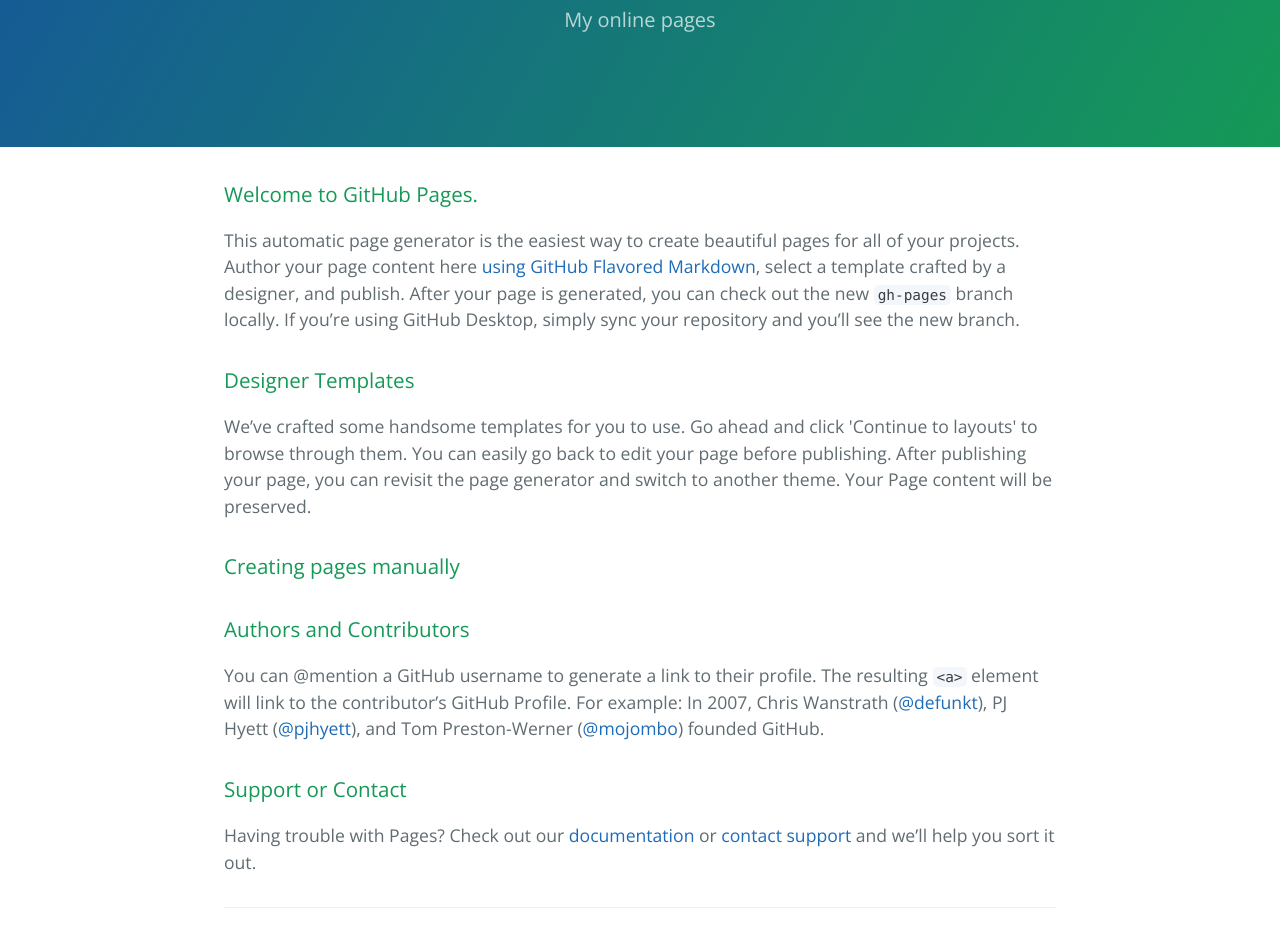
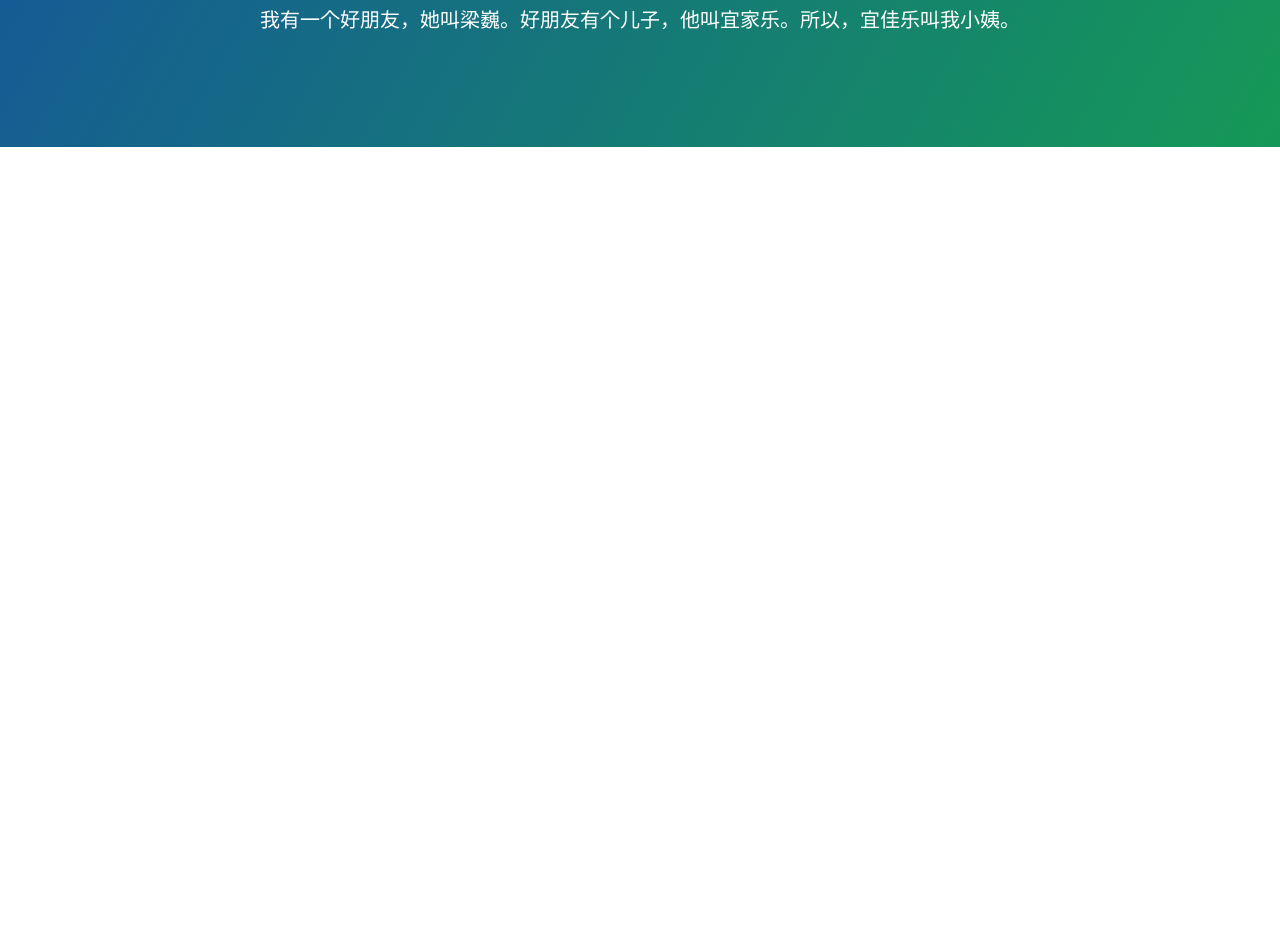
Before and after one commit to beifengshuo/beifengshuo.github.io, a plain HTML site: page index.html in a window 1280 px wide. Shown: the part 170-1112 px from the top of the page. After the commit the page ends 800 px from the top, so only its background shows below. Drawn offline with nearby package versions, Linux system fonts and the light colour scheme.

Commit message:
修改梁巍
删除了文字，还要恢复

```diff
--- a/index.html
+++ b/index.html
@@ -11,40 +11,26 @@
   </head>
   <body>
     <section class="page-header">
-      <h1 class="project-name">Beifengshuo</h1>
-      <h2 class="project-tagline">My online pages</h2>
+      <h1 class="project-name" style="font-family: 'Microsoft YaHei'; font-weight:normal;">徐环环的个人主页</h1>
+      <h2 class="project-tagline" style="  font-weight: normal; opacity:1;">我有一个好朋友，她叫梁巍。好朋友有个儿子，他叫宜家乐。所以，宜佳乐叫我小姨。</h2>
     </section>
 
     <section class="main-content">
-      <h3>
-<a id="welcome-to-github-pages" class="anchor" href="#welcome-to-github-pages" aria-hidden="true"><span aria-hidden="true" class="octicon octicon-link"></span></a>Welcome to GitHub Pages.</h3>
 
-<p>This automatic page generator is the easiest way to create beautiful pages for all of your projects. Author your page content here <a href="https://guides.github.com/features/mastering-markdown/">using GitHub Flavored Markdown</a>, select a template crafted by a designer, and publish. After your page is generated, you can check out the new <code>gh-pages</code> branch locally. If you’re using GitHub Desktop, simply sync your repository and you’ll see the new branch.</p>
 
-<h3>
-<a id="designer-templates" class="anchor" href="#designer-templates" aria-hidden="true"><span aria-hidden="true" class="octicon octicon-link"></span></a>Designer Templates</h3>
 
-<p>We’ve crafted some handsome templates for you to use. Go ahead and click 'Continue to layouts' to browse through them. You can easily go back to edit your page before publishing. After publishing your page, you can revisit the page generator and switch to another theme. Your Page content will be preserved.</p>
 
-<h3>
-<a id="creating-pages-manually" class="anchor" href="#creating-pages-manually" aria-hidden="true"><span aria-hidden="true" class="octicon octicon-link"></span></a>Creating pages manually</h3>
 
-<p></p>
 
-<h3>
-<a id="authors-and-contributors" class="anchor" href="#authors-and-contributors" aria-hidden="true"><span aria-hidden="true" class="octicon octicon-link"></span></a>Authors and Contributors</h3>
 
-<p>You can @mention a GitHub username to generate a link to their profile. The resulting <code>&lt;a&gt;</code> element will link to the contributor’s GitHub Profile. For example: In 2007, Chris Wanstrath (<a href="https://github.com/defunkt" class="user-mention">@defunkt</a>), PJ Hyett (<a href="https://github.com/pjhyett" class="user-mention">@pjhyett</a>), and Tom Preston-Werner (<a href="https://github.com/mojombo" class="user-mention">@mojombo</a>) founded GitHub.</p>
 
-<h3>
-<a id="support-or-contact" class="anchor" href="#support-or-contact" aria-hidden="true"><span aria-hidden="true" class="octicon octicon-link"></span></a>Support or Contact</h3>
 
-<p>Having trouble with Pages? Check out our <a href="https://help.github.com/pages">documentation</a> or <a href="https://github.com/contact">contact support</a> and we’ll help you sort it out.</p>
 
-      <footer class="site-footer">
 
-        <span class="site-footer-credits">This page was generated by <a href="https://pages.github.com">GitHub Pages</a> using the <a href="https://github.com/jasonlong/cayman-theme">Cayman theme</a> by <a href="https://twitter.com/jasonlong">Jason Long</a>.</span>
-      </footer>
+
+
+
+
 
     </section>
 
```
Also changed, not shown: stylesheets/normalize.css.
